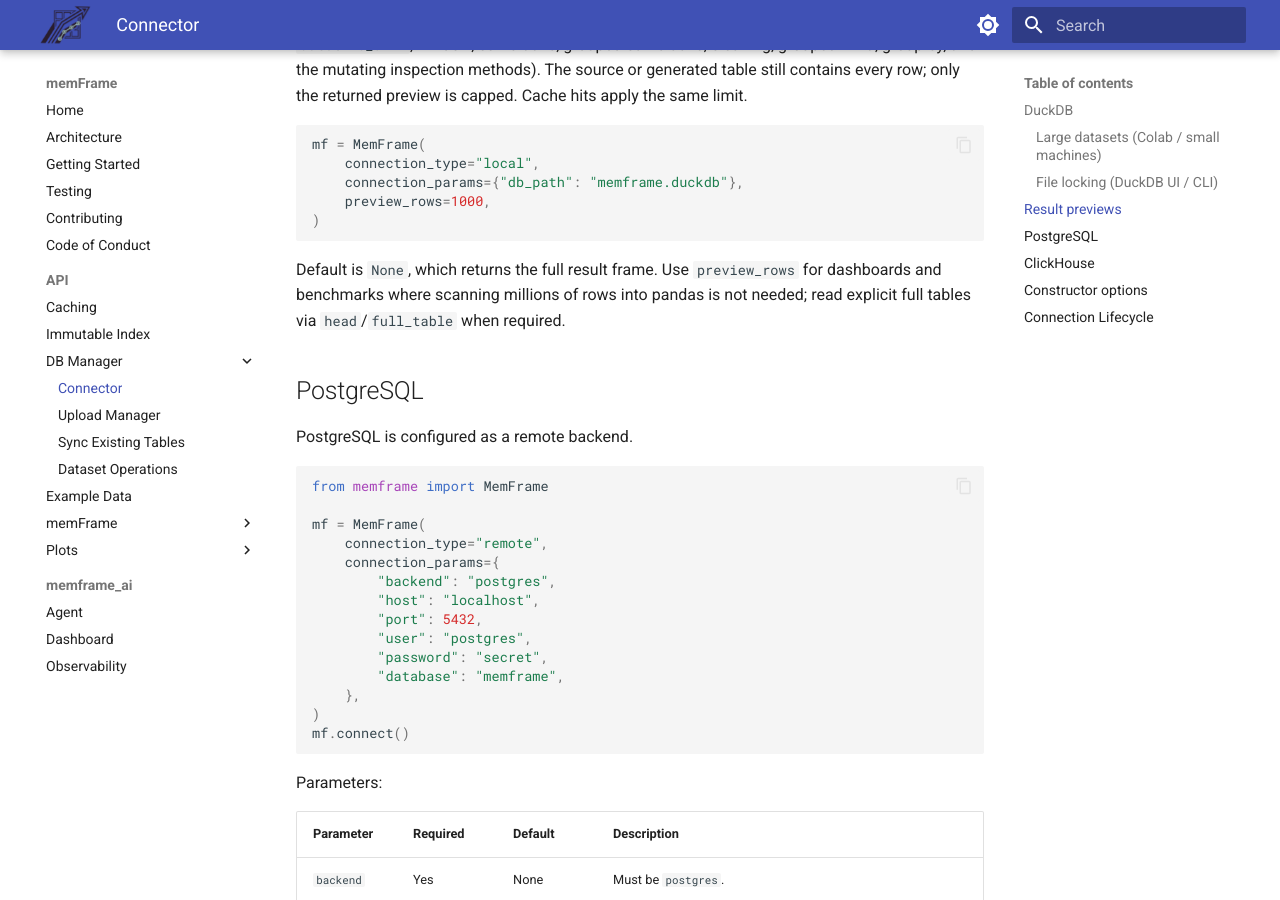
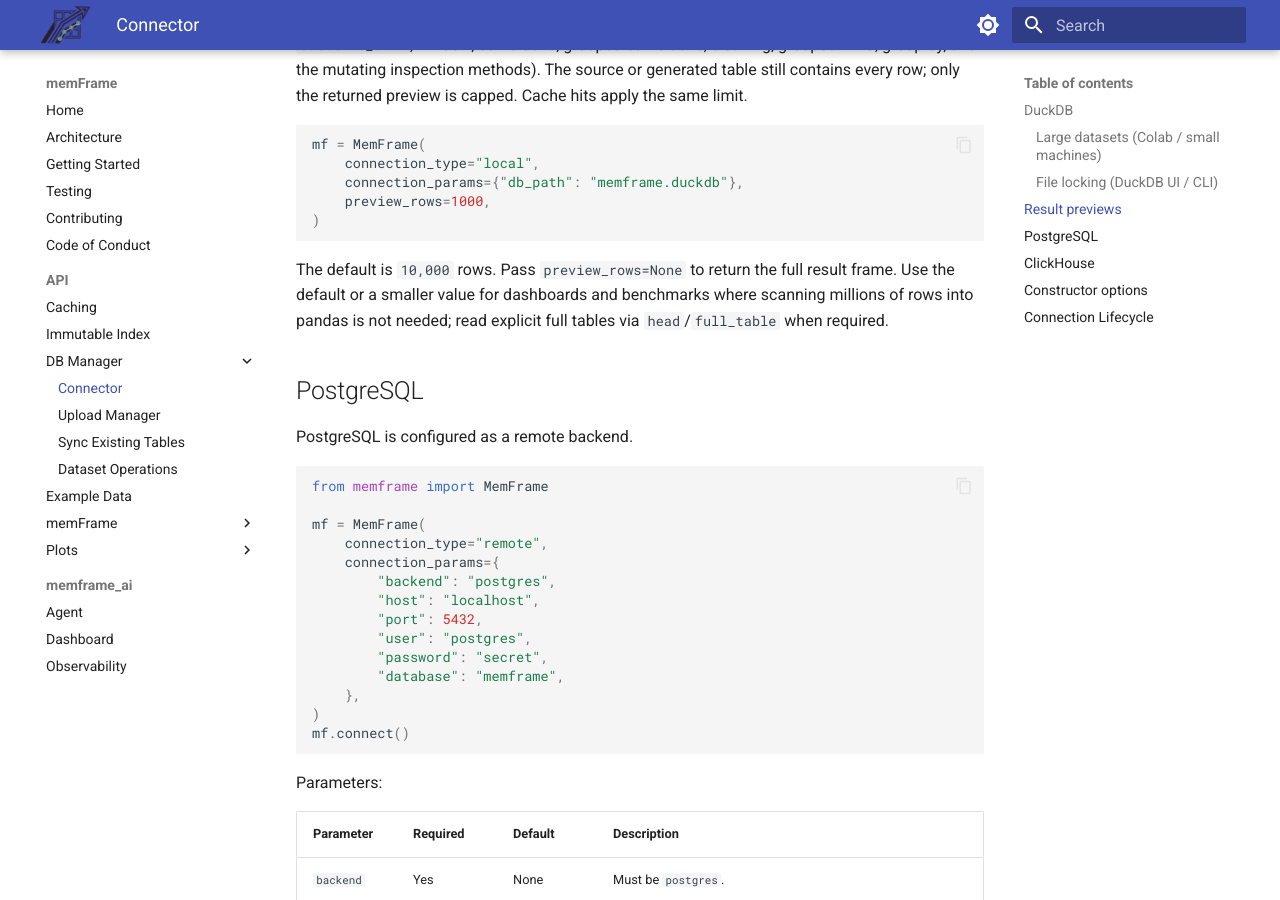
Before and after one commit to Debojit95/memFrame, an MkDocs documentation site: the page built from docs/api/connector.md, in a window 1280 px wide and 900 px high, scrolled down 2498 px. Built offline with MkDocs 1.6.1 and Material for MkDocs 9.7.7, drawn with Linux system fonts in a browser that asks for light colours; some of the changed text lies outside the part shown.

Commit message:
docs: describe native window paths and bounded previews

````diff
--- a/docs/api/connector.md
+++ b/docs/api/connector.md
@@ -113,9 +113,10 @@ mf = MemFrame(
 )
 ```
 
-Default is `None`, which returns the full result frame. Use `preview_rows` for
-dashboards and benchmarks where scanning millions of rows into pandas is not
-needed; read explicit full tables via `head`/`full_table` when required.
+The default is `10,000` rows. Pass `preview_rows=None` to return the full
+result frame. Use the default or a smaller value for dashboards and benchmarks
+where scanning millions of rows into pandas is not needed; read explicit full
+tables via `head`/`full_table` when required.
 
 ## PostgreSQL
 
@@ -191,7 +192,7 @@ These are passed to `MemFrame(...)` directly, outside `connection_params`:
 
 | Option | Type | Default | Description |
 | --- | --- | --- | --- |
-| `preview_rows` | `int` or `None` | `None` | Cap the rows materialised into `result` for row-returning operations; the source (and cache ref) still holds every row. See [Result previews](#result-previews). |
+| `preview_rows` | `int` or `None` | `10_000` | Cap the rows materialised into `result` for row-returning operations; the source (and cache ref) still holds every row. Pass `None` for the full frame. See [Result previews](#result-previews). |
 | `deep_cache` | `bool` or `None` | `None` | Force the deep-cache streaming path for cached results. |
 
 ## Connection Lifecycle
````
Also changed, not shown: CHANGELOG.md (+12 -0 lines), docs/api/groupby/groupby_cumulative.md (+6 -3 lines), docs/api/groupby/groupby_window.md (+7 -3 lines), docs/api/window.md (+7 -5 lines).
